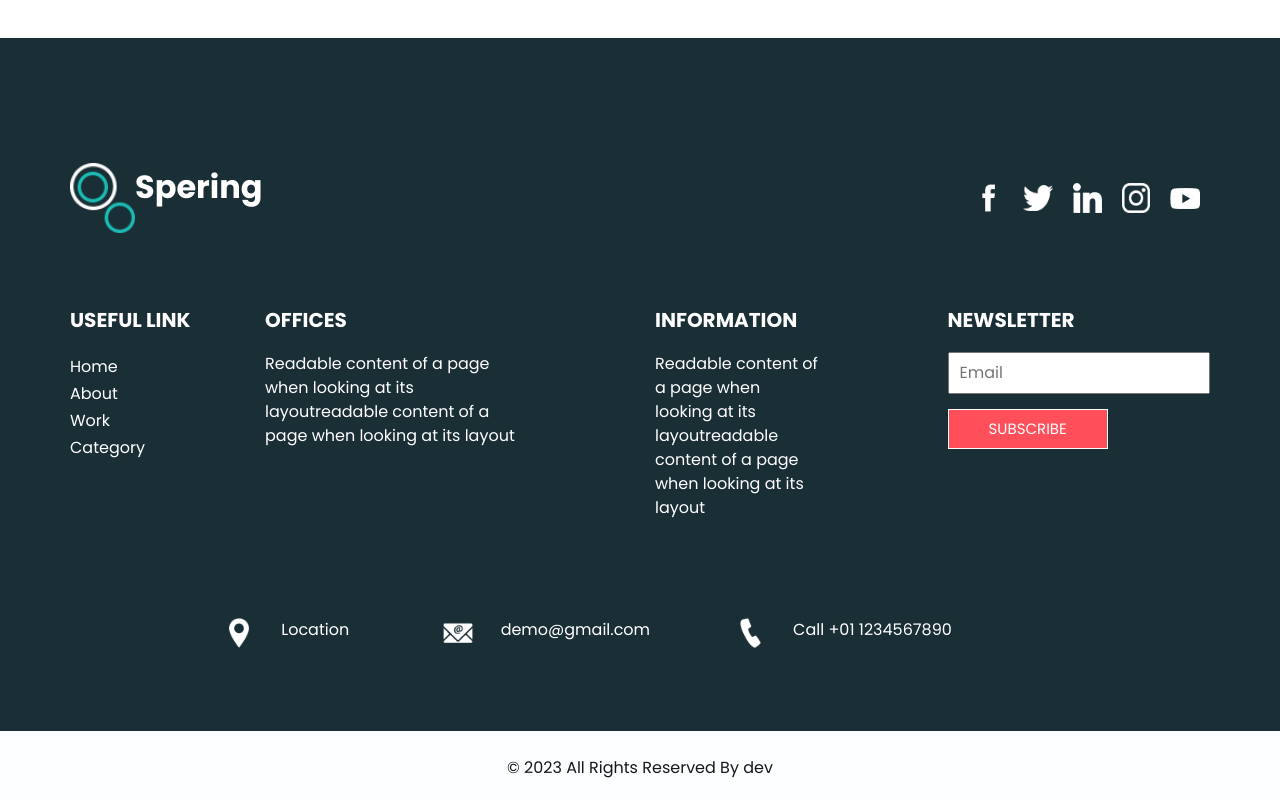
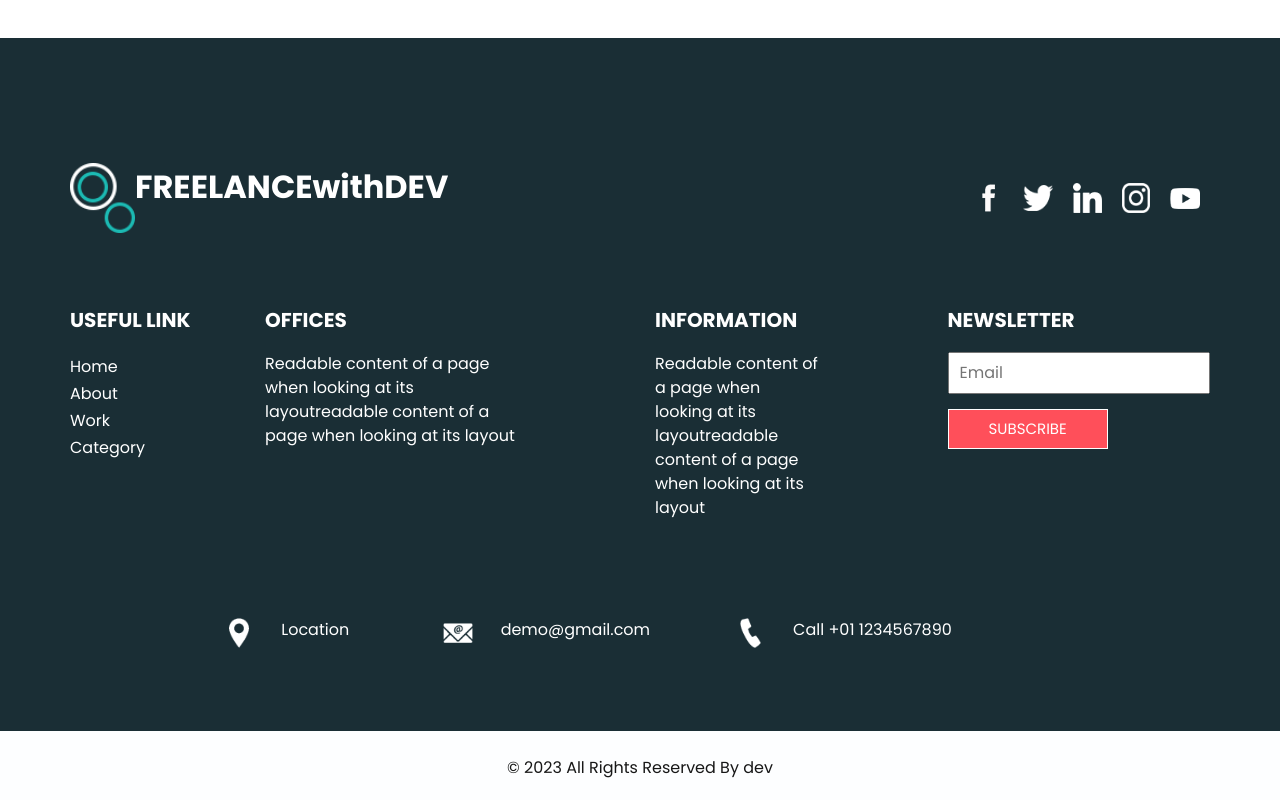
Before and after one commit to urdevops/my-website, a plain HTML site: page about.html in a window 1280 px wide. Shown: the part 1447-2247 px from the top of the page. Drawn offline with Linux system fonts and the light colour scheme.

Commit message:
Update about.html

```diff
--- a/about.html
+++ b/about.html
@@ -163,7 +163,7 @@
           <div class="info_logo">
             <img src="images/logo.png" alt="" />
             <span>
-              Spering
+              FREELANCEwithDEV
             </span>
           </div>
           <div class="social_box">
```
